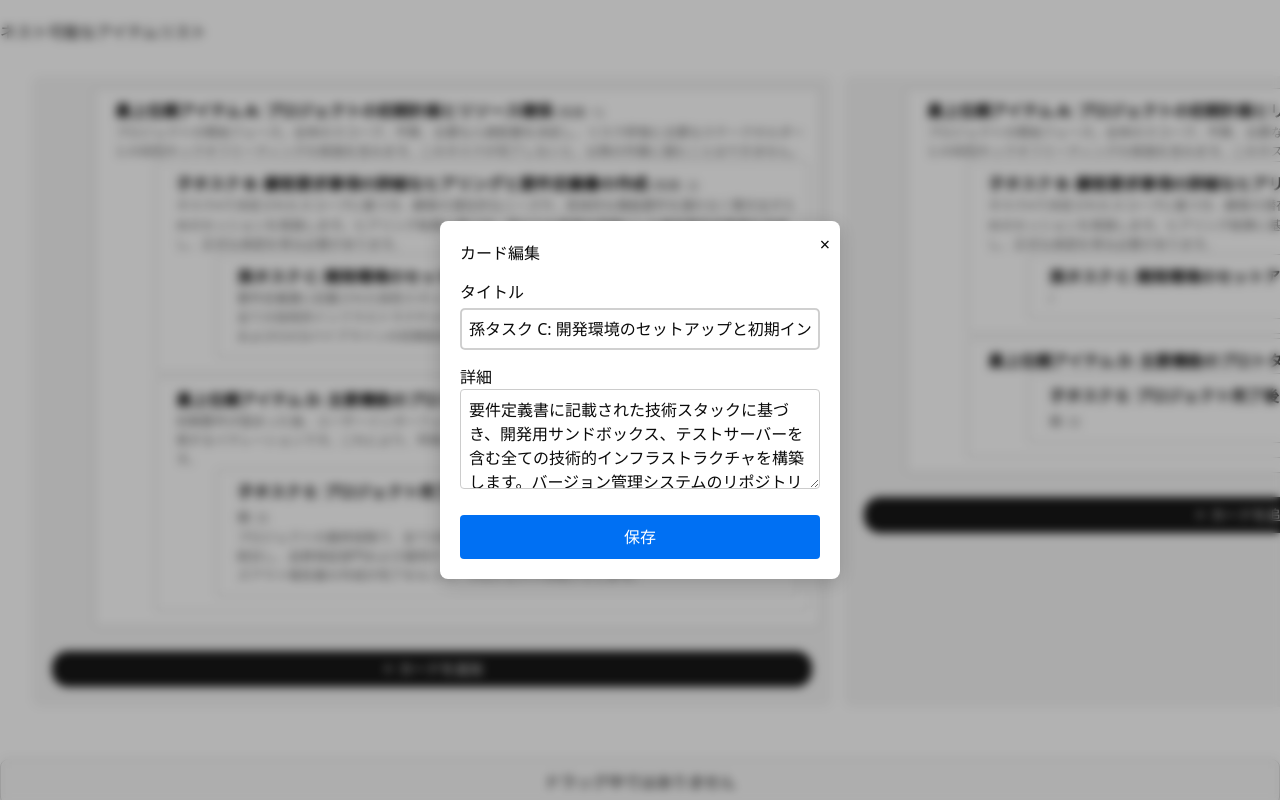
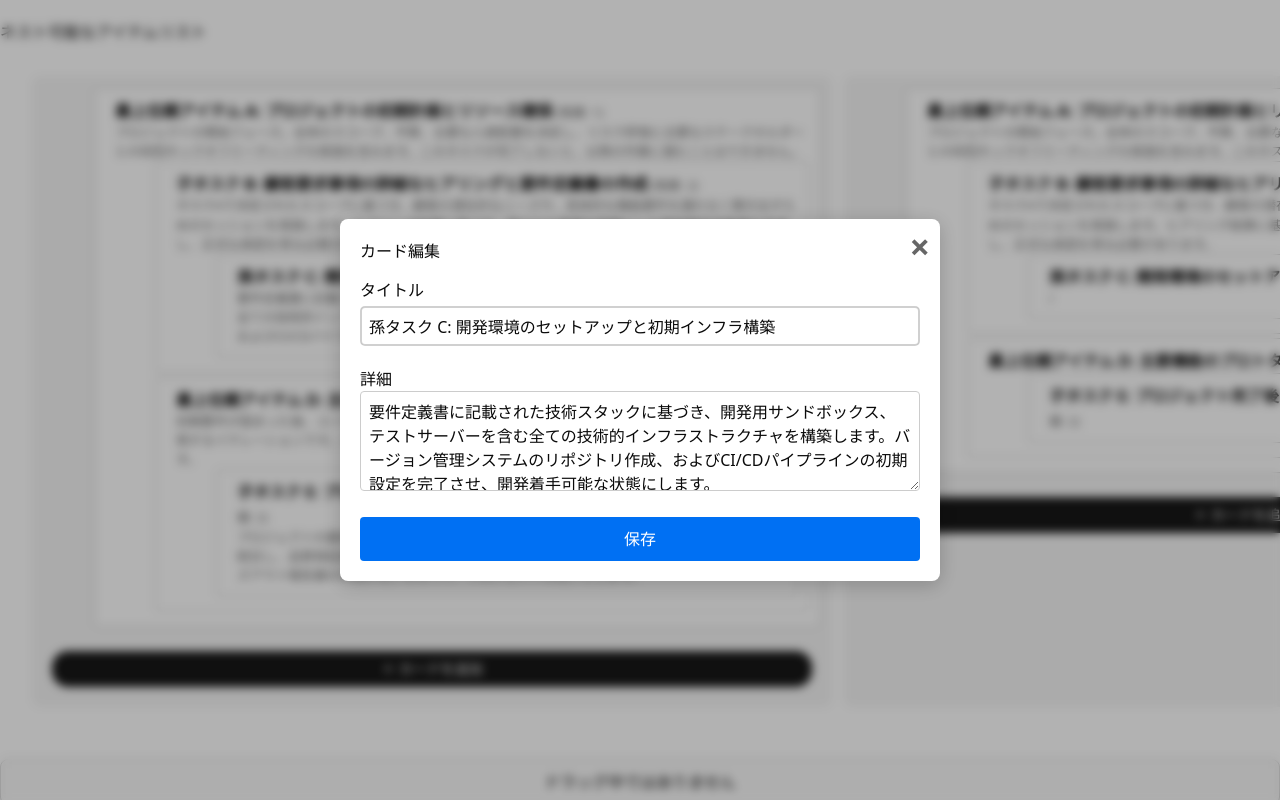
Before and after one commit to shoha-ryo/slideMemo, a Next.js app in the folder my-next-app/: page /task in a window 1280 px wide. Both pictures are taken after a click on the button 482 px from the left and 266 px from the top of the page. Shown: the top 800 px of the page. Built offline with nearby package versions, Linux system fonts and the light colour scheme.

Commit message:
fix: モーダル内でタイトル改行出来るように修正

```diff
--- a/my-next-app/src/app/task/components/Card/Modal.tsx
+++ b/my-next-app/src/app/task/components/Card/Modal.tsx
@@ -28,7 +28,7 @@ export default function Modal({}) {
     if (activeNode?.title) {
         setTitle(activeNode.title);
     } else {
-        setTitle(""); // ノードがない場合は空
+        setTitle("");
     }
 
     if (activeNode?.details) {
@@ -45,8 +45,11 @@ export default function Modal({}) {
   }, [activeNode]); // ★ activeNode に依存させることで、IDが変わるたびに初期化される
 
   useEffect(() => {
-    if (titleRef.current) titleRef.current.focus();
-  }, []);
+    if (titleRef.current) {
+			titleRef.current.focus();
+			resizeTitleHeight()
+		}
+  }, [title]);
 
   // --- 保存処理 ---
   const onSave = () => {
@@ -69,13 +72,28 @@ export default function Modal({}) {
     hideModal();
   };
 
-  const handleBackgroundClick = (e: React.MouseEvent<HTMLDivElement>) => {
+  const handleBackgroundClick = (e: React.MouseEvent<HTMLTextAreaElement>) => {
     if (e.target.id === "modal-background") {
       hideModal()
     }
   };
 
-  return (
+	const resizeTitleHeight = () => {
+		// DOM要素の現在値を取得（refを使用）
+		const textarea = titleRef.current;
+		const MAX_HEIGHT_FOR_ONE_LINE = 64;
+
+		if (textarea) {
+			textarea.style.height = 'auto'; // 高さをリセットして、入力内容に合わせた正確なscrollHeightを取得する
+			textarea.style.height = `${textarea.scrollHeight}px` // 一回挟まないと何故かできない。要検証。
+			if (textarea.scrollHeight < MAX_HEIGHT_FOR_ONE_LINE)
+				textarea.style.height = `40px`; // 1行の時には40pxで固定する
+			else
+				textarea.style.height = `${textarea.scrollHeight}px`; // scrollHeight（コンテンツ全体を表示するために必要な高さ）をセットする
+  }
+};
+
+return (
     <div
       id="modal-background"
       onClick={handleBackgroundClick}
@@ -96,11 +114,12 @@ export default function Modal({}) {
           background: "#fff",
           padding: "20px",
           borderRadius: "8px",
-          width: "400px",
+          width: "600px",
           boxShadow: "0 4px 20px rgba(0,0,0,0.2)",
           position: "relative",
           pointerEvents: "auto",
         }}
+        onClick={(e) => e.stopPropagation()}
       >
         <button
           onClick={hideModal}
@@ -110,8 +129,11 @@ export default function Modal({}) {
             top: "10px",
             border: "none",
             background: "transparent",
-            fontSize: "18px",
+            fontSize: "36px",
+            fontWeight: "bold",
             cursor: "pointer",
+            lineHeight: "1", // 中央揃えを改善
+            color: "#666",
           }}
         >
           ×
@@ -121,16 +143,23 @@ export default function Modal({}) {
 
         <div style={{ marginTop: "15px" }}>
           <label>タイトル</label>
-          <input
+          <textarea
             ref={titleRef}
             value={title}
-            onChange={(e) => setTitle(e.target.value)}
+            // 変更点：新しいハンドラを呼び出す
+            onChange={(e) => {
+							setTitle(e.target.value);
+						}}
             style={{
               width: "100%",
+              minHeight: "40px",
               padding: "8px",
               marginTop: "4px",
               borderRadius: "4px",
               border: "1px solid #ccc",
+              resize: "none",
+              height: '40px',
+              overflowY: 'hidden',
             }}
           />
         </div>
```
